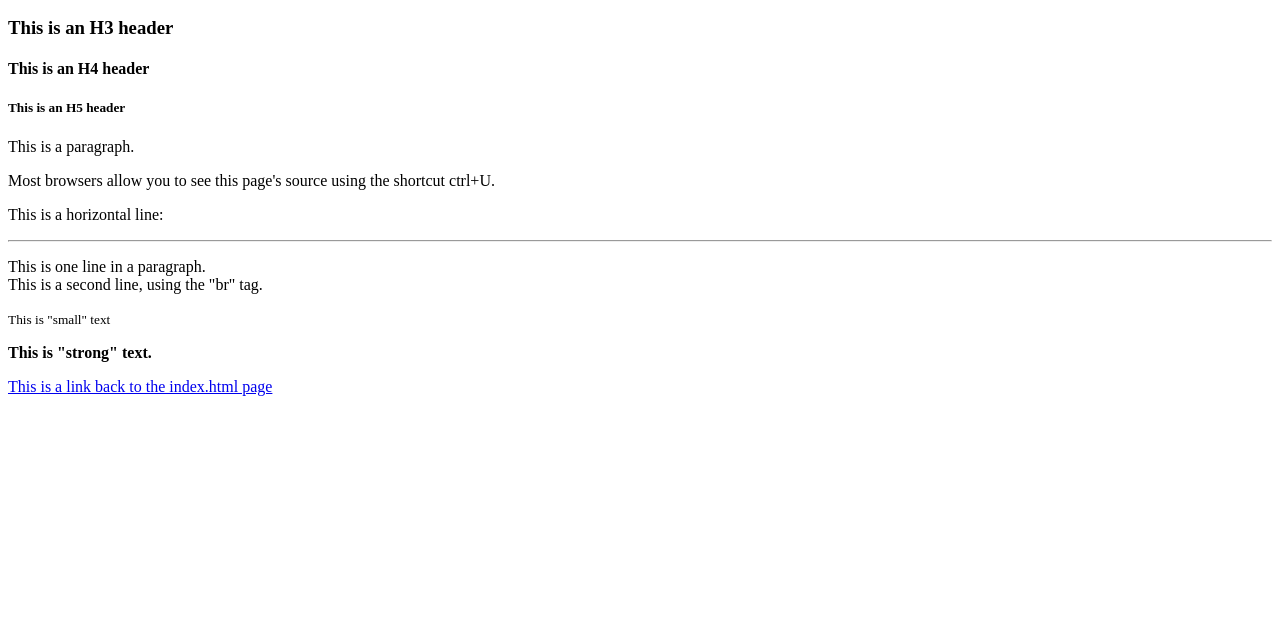
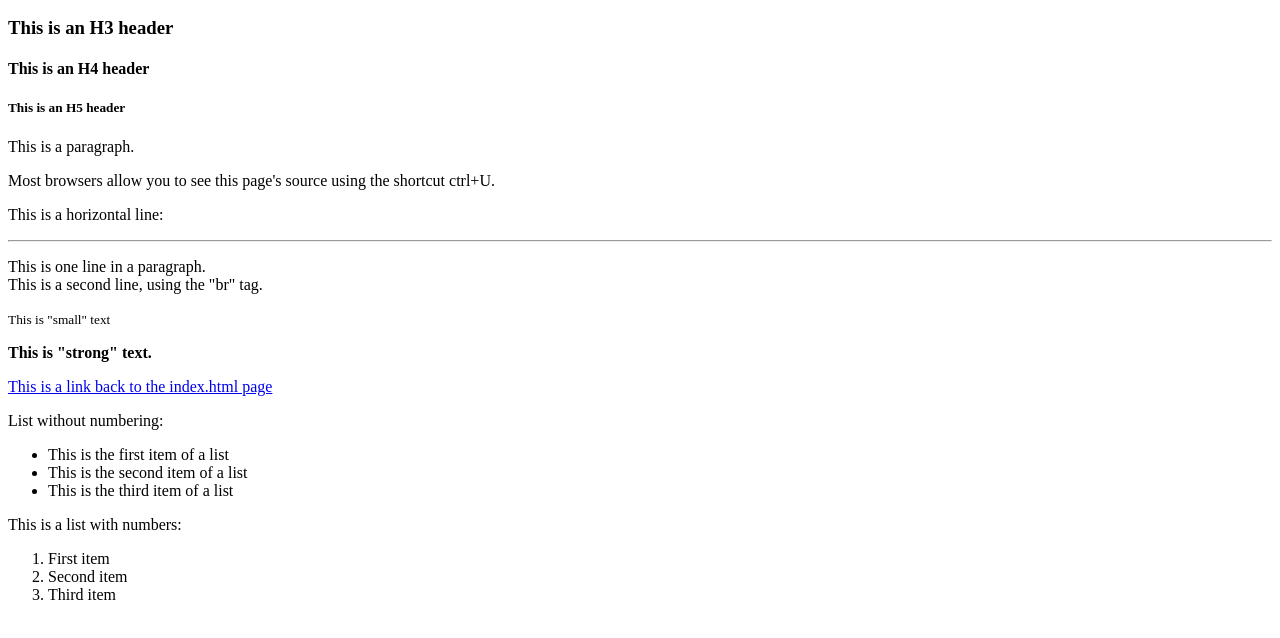
Before and after one commit to svdmaar/PythonHttpServer, a plain HTML site: page basics.html in a window 1280 px wide. Shown: the part 110-748 px from the top of the page. Drawn offline with Linux system fonts and the light colour scheme.

Commit message:
Extends basics

```diff
--- a/basics.html
+++ b/basics.html
@@ -17,5 +17,21 @@
 <p><strong>This is "strong" text.</strong></p>
 <!-- These are comments, there are ignored -->
 <p><a href="index.html"> This is a link back to the index.html page</a></p>
+<p>
+List without numbering:
+<ul>
+<li>This is the first item of a list</li>
+<li>This is the second item of a list</li>
+<li>This is the third item of a list</li>
+</ul>
+</p>
+<p>
+This is a list with numbers:
+<ol>
+<li>First item</li>
+<li>Second item</li>
+<li>Third item</li>
+</ol>
+</p>
 </body>
 </html>
```
Also changed, not shown: 1 other file.
